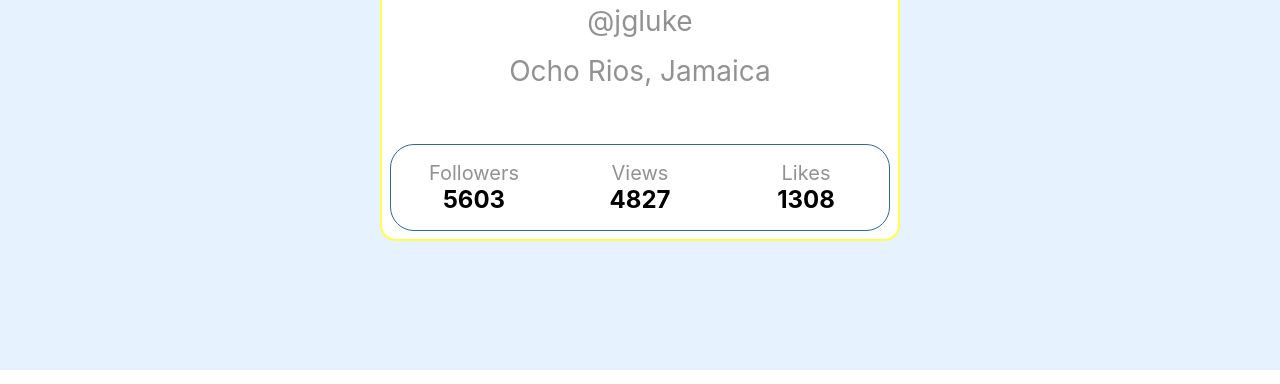
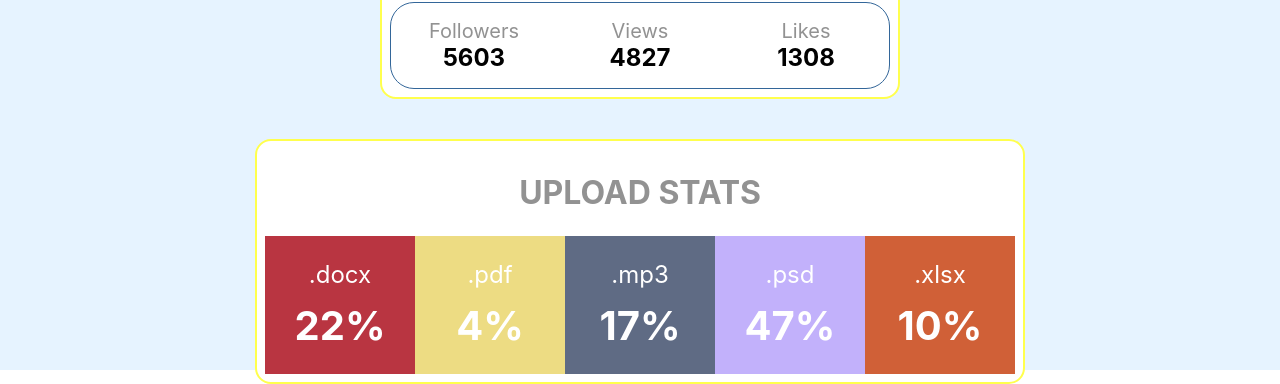
Before and after one commit to ArtemTerzi/goit-react-hw-01-components, a React (Create React App) app: page / in a window 1280 px wide. Shown: the part 430-814 px from the top of the page. Built offline with nearby package versions, Linux system fonts and the light colour scheme.

Commit message:
2nd task done

```diff
--- /dev/null
+++ b/src/UserData/data.json
@@ -0,0 +1,7 @@
+[
+  { "id": "id-1", "label": ".docx", "percentage": 22 },
+  { "id": "id-2", "label": ".pdf", "percentage": 4 },
+  { "id": "id-3", "label": ".mp3", "percentage": 17 },
+  { "id": "id-4", "label": ".psd", "percentage": 47 },
+  { "id": "id-5", "label": ".xlsx", "percentage": 10 }
+]
--- a/src/components/App/App.jsx
+++ b/src/components/App/App.jsx
@@ -1,11 +1,14 @@
+import user from 'UserData/user.json';
+import data from 'UserData/data.json';
+import { Container } from './App.styled';
 import { Profile } from '../Profile/Profile';
-import user from 'UserData/user.json';
-import { Container } from './App.styled';
+import { Statistics } from 'components/Statistics/Statistics';
 
 export const App = () => {
   return (
     <Container>
-      <Profile {...user}></Profile>
+      <Profile {...user} />
+      <Statistics title="Upload stats" data={data} />
     </Container>
   );
 };
--- a/src/components/App/App.styled.jsx
+++ b/src/components/App/App.styled.jsx
@@ -3,6 +3,7 @@ import styled from '@emotion/styled';
 export const Container = styled.div`
   height: 100vh;
   display: flex;
+  flex-direction: column;
   justify-content: center;
   align-items: center;
   font-size: 40px;
--- /dev/null
+++ b/src/components/Statistics/Statistics.jsx
@@ -0,0 +1,13 @@
+import {
+  StatisticsWrapper,
+  StatisticsTitle,
+  StatList,
+} from './Statistics.styled';
+import { statisticsItemMaker } from './statisticsItemMaker';
+
+export const Statistics = ({ title, data }) => (
+  <StatisticsWrapper>
+    <StatisticsTitle>{title}</StatisticsTitle>
+    <StatList>{statisticsItemMaker(data)}</StatList>
+  </StatisticsWrapper>
+);
--- a/src/components/Statistics/Statistics.styled.jsx
+++ b/src/components/Statistics/Statistics.styled.jsx
@@ -0,0 +1,46 @@
+import styled from '@emotion/styled';
+
+export const StatisticsWrapper = styled.section`
+  margin-top: 40px;
+  padding: 8px;
+  border-radius: 16px;
+  text-align: center;
+  background-color: white;
+  border: 2px solid #ffff4d;
+  transition: all 300ms;
+  width: 750px;
+
+  :hover,
+  :focus {
+    scale: 1.05;
+    box-shadow: 1px 1px 2px 3px #929292;
+`;
+
+export const StatisticsTitle = styled.h2`
+  margin: 24px auto;
+  text-transform: uppercase;
+  font-size: 32px;
+  color: #929292;
+`;
+
+export const StatList = styled.ul`
+  display: flex;
+  width: 100%;
+`;
+
+export const StatisticsItem = styled.li`
+  display: flex;
+  flex-direction: column;
+  width: 100%;
+  color: white;
+  padding: 24px;
+`;
+
+export const StatisticsItemLabel = styled.span`
+  font-size: 24px;
+  margin-bottom: 12px;
+`;
+
+export const StatisticsItemValue = styled.span`
+  font-weight: 700;
+`;
--- /dev/null
+++ b/src/components/Statistics/statisticsItemMaker.jsx
@@ -0,0 +1,15 @@
+import {
+  StatisticsItem,
+  StatisticsItemLabel,
+  StatisticsItemValue,
+} from './Statistics.styled';
+import { getRandomColor } from 'utils/getRandomColor';
+
+export function statisticsItemMaker(data) {
+  return data.map(({ id, label, percentage }) => (
+    <StatisticsItem key={id} style={{ backgroundColor: `${getRandomColor()}` }}>
+      <StatisticsItemLabel>{label}</StatisticsItemLabel>
+      <StatisticsItemValue>{percentage}%</StatisticsItemValue>
+    </StatisticsItem>
+  ));
+}
--- /dev/null
+++ b/src/utils/getRandomColor.js
@@ -0,0 +1,8 @@
+export function getRandomColor() {
+  const letters = '0123456789ABCDEF';
+  let color = '#';
+  for (let i = 0; i < 6; i++) {
+    color += letters[Math.floor(Math.random() * 16)];
+  }
+  return color;
+}
```
Also changed, not shown: public/index.html (+4 -14 lines).
